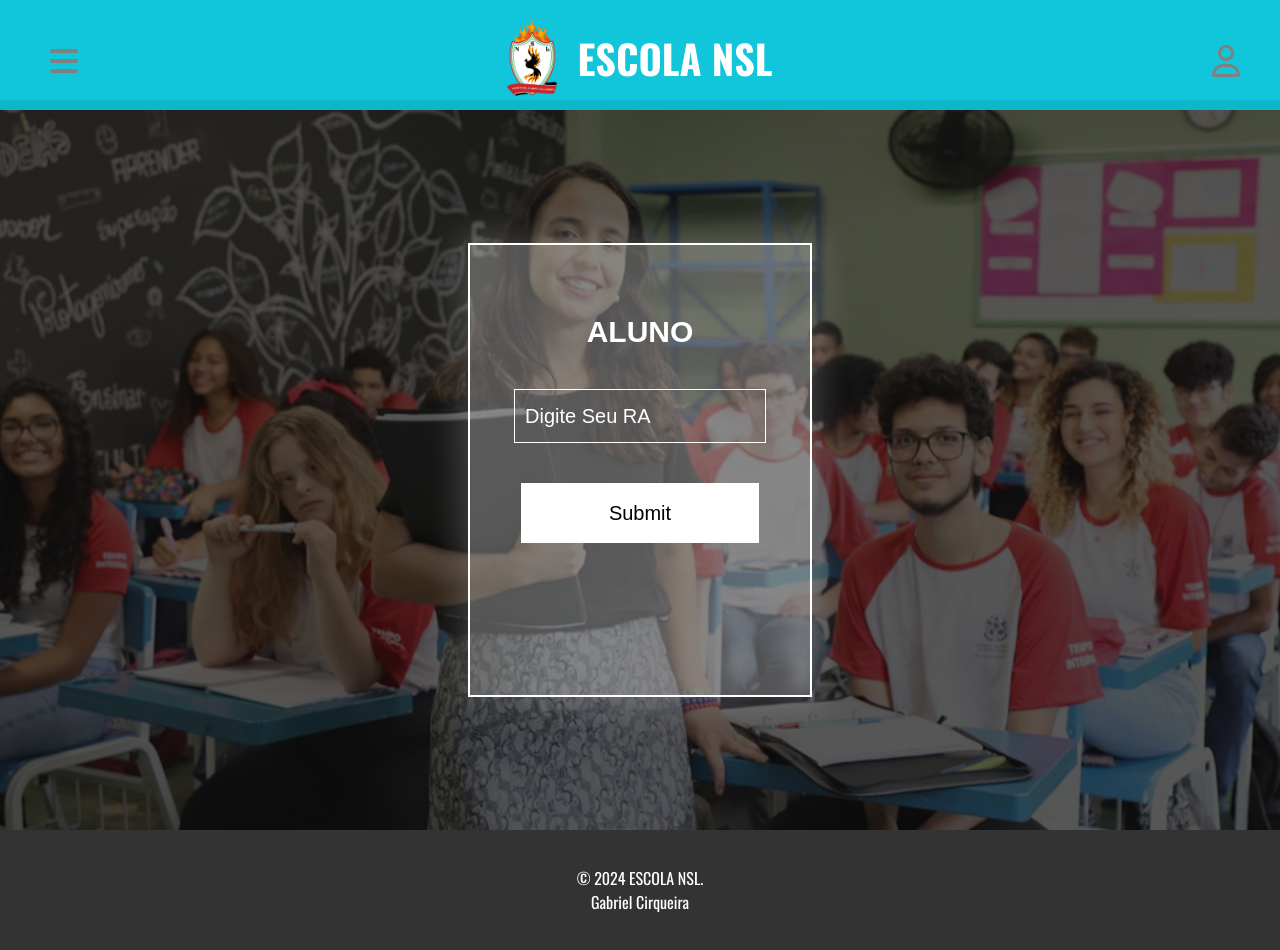
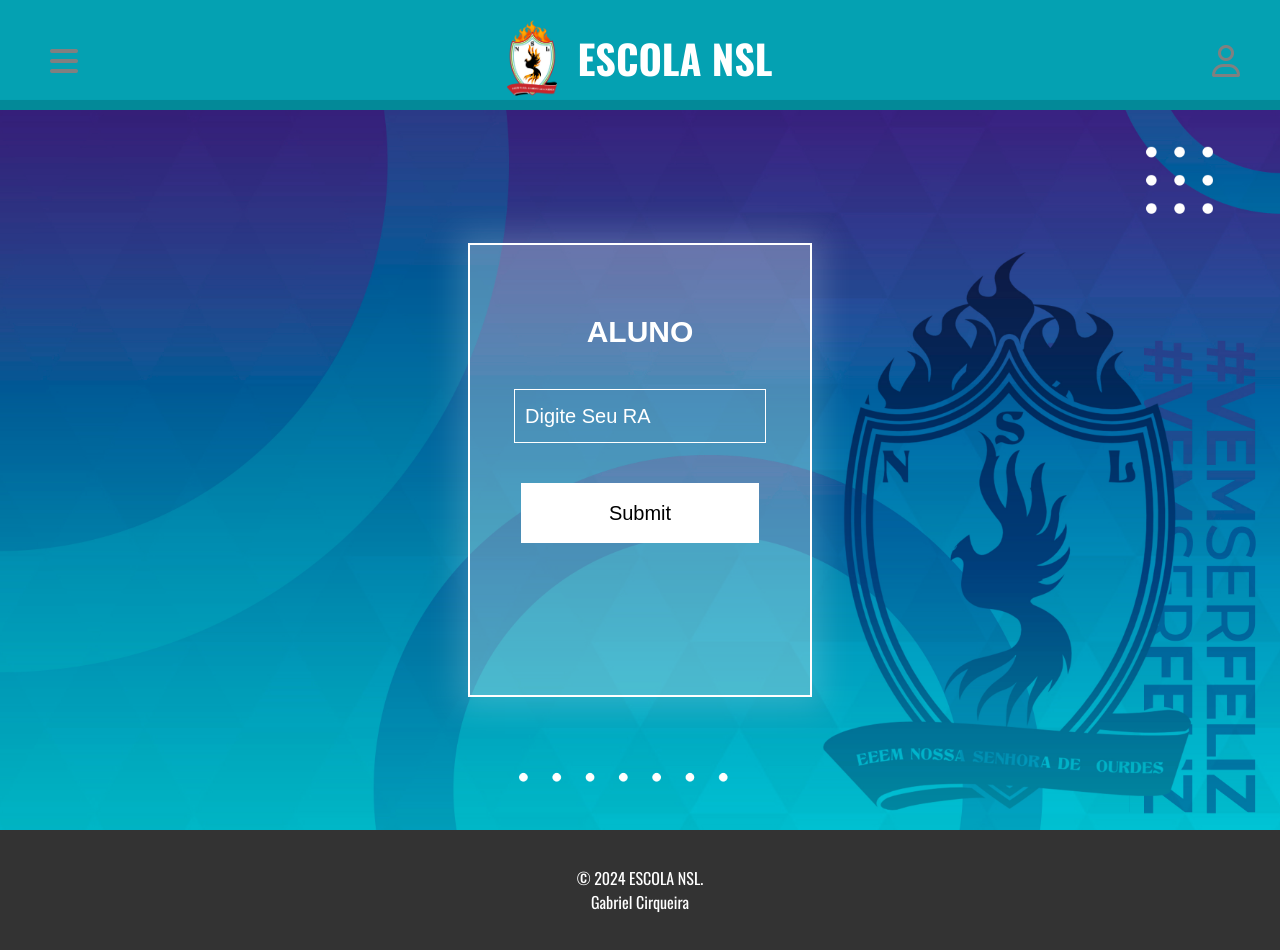
Before and after one commit to GabrielCirqueira/ESCOLA-MONITORAMENTO, a PHP site: page / in a window 1280 px wide. Run offline with PHP 8.4, Linux system fonts and the light colour scheme; some libraries are stand-ins or nearby versions.

Commit message:
background mudado

```diff
--- a/app/controllers/monitoramento/ProfessorController.php
+++ b/app/controllers/monitoramento/ProfessorController.php
@@ -113,9 +113,9 @@ class ProfessorController{
                 $_SESSION["PopUp_inserir_gabarito_professor"] = True;
                 header("location: inserir_gabarito");
                 exit;
+            }
         }
-        }
-          else{
+        else{
             header("location: home");
         }
     }
--- a/index.php
+++ b/index.php
@@ -62,7 +62,6 @@ if(array_key_exists($action, $rotas)) {
     MainController::index();
 }
 
-
 if($_SESSION["PopUp_professor"] == True){
     echo "<script> Mostrar_PopUp('PopUp_PRF_NaoENC')</script>";
     $_SESSION["PopUp_professor"] = False;
--- a/public/assents/css/global.css
+++ b/public/assents/css/global.css
@@ -14,5 +14,5 @@
     background-size: cover;
     background-position: center;
     background-repeat: no-repeat;
-     background-attachment: fixed;
+    background-attachment: fixed;
   }
--- a/public/assents/css/header.css
+++ b/public/assents/css/header.css
@@ -1,5 +1,5 @@
  .header {
-    background-color: var(--header);
+    background-color: #04a1b2;
     height: 60px;
     padding: 20px 0;
   }
@@ -7,7 +7,7 @@
   .header__title {
     margin: 0;
     font-size: 40px;
-    color: var(--text-color);
+    color: #ffffff;
   }
 
   .header h4{
@@ -30,7 +30,7 @@
 
   .boton-header{
     height: 10px;
-    background-color:#0fb6c9;
+    background-color: #038998;
     box-shadow: 0px 6px 6px rgba(0, 0, 0, 0.356);
   }
 
--- a/public/assents/css/main.css
+++ b/public/assents/css/main.css
@@ -1,7 +1,7 @@
 .main {
   flex: 1 1 0;
   display: flex;
-  background-image: url('../../../public/assents/img/estudantes.png');
+  background-image: url('../../../public/assents/img/FULL\ FRAME.jpg');
   background-size: cover;
   background-position: center;
   background-repeat: no-repeat;
```
Also changed, not shown: public/assents/img/FULL FRAME MOBILE.jpg (added), public/assents/img/FULL FRAME.jpg (added).
